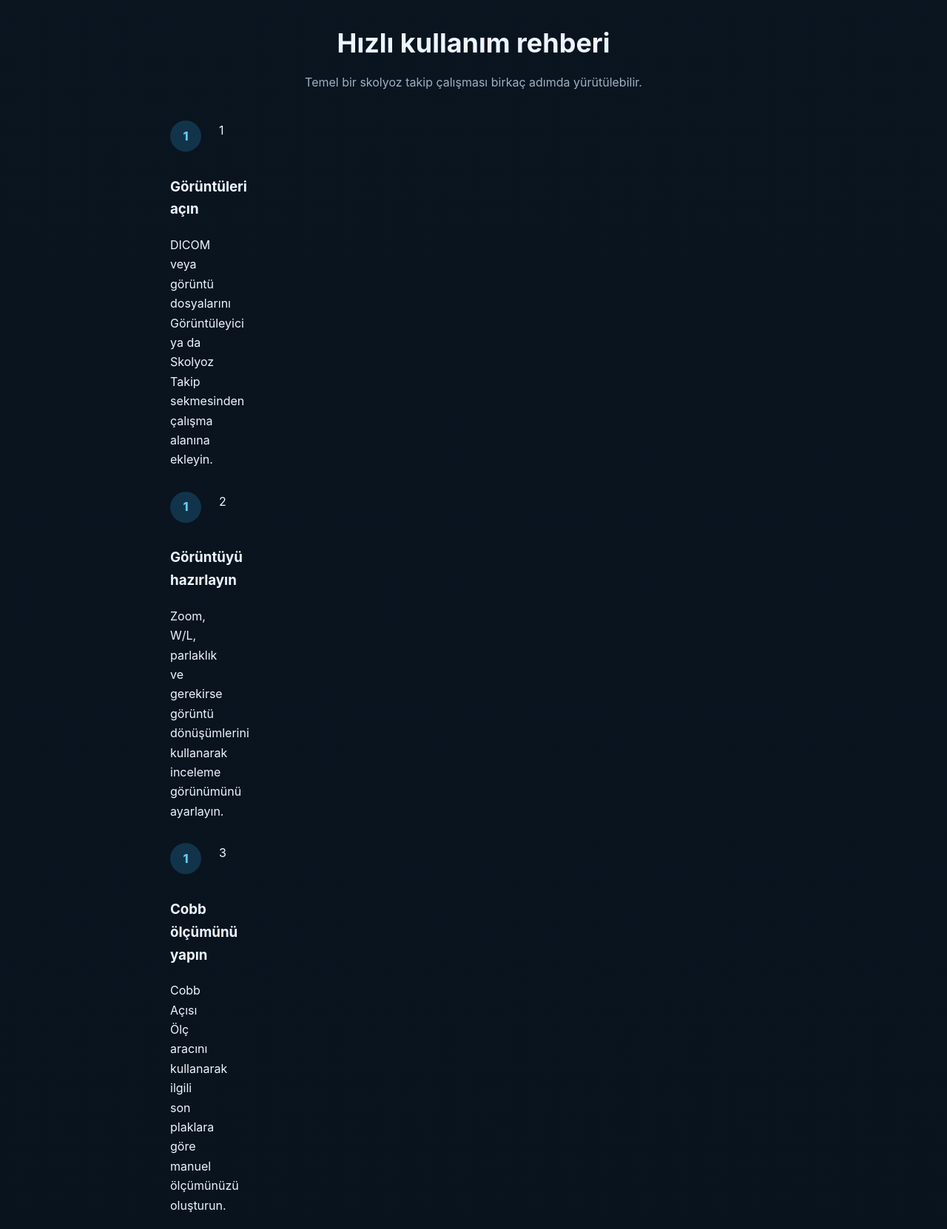
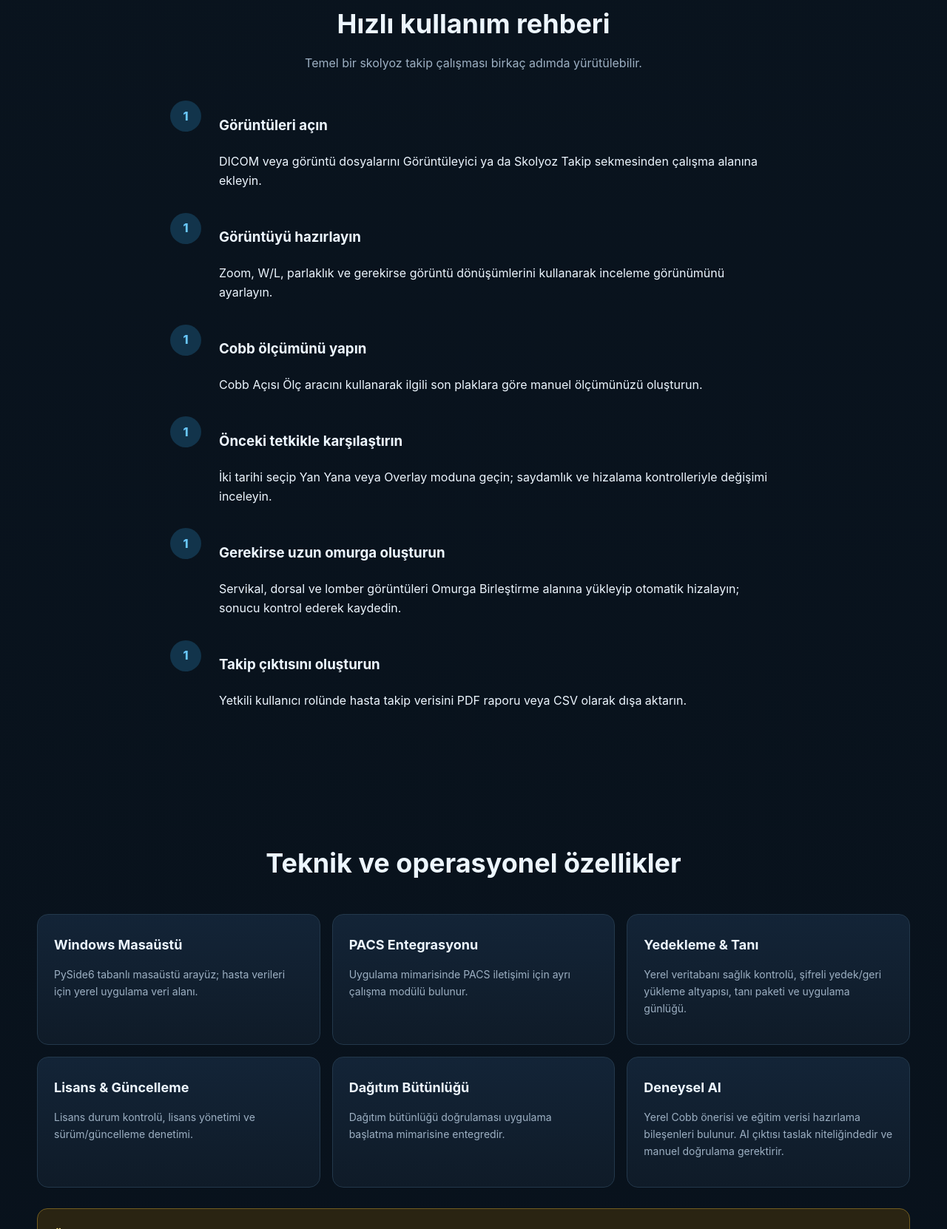
Before and after one commit to mryusufcan/scoliosis-followup-releases, a plain HTML site: page index.html in a window 1280 px wide. Shown: the part 4518-6180 px from the top of the page at 74% size. Drawn offline with Linux system fonts and the light colour scheme; no server answers.

Commit message:
Update index.html

```diff
--- a/index.html
+++ b/index.html
@@ -121,66 +121,15 @@ footer{border-top:1px solid var(--line);padding:34px 0 50px;color:var(--muted);t
 <div class="card"><h3>Hasta ve Kullanıcı Yönetimi</h3><p>Hasta kartı/yönetimi, kullanıcı yönetimi ve işlem geçmişi gibi organizasyon bileşenleri.</p></div>
 </div></div></section>
 
-<<section id="rehber">
-  <div class="wrap">
-    <div class="section-head">
-      <h2>Hızlı kullanım rehberi</h2>
-      <p>Temel bir skolyoz takip çalışması birkaç adımda yürütülebilir.</p>
-    </div>
-
-    <div style="max-width:820px;margin:auto">
-
-      <div class="step">
-        <div class="step-number">1</div>
-        <div>
-          <h3>Görüntüleri açın</h3>
-          <p>DICOM veya görüntü dosyalarını Görüntüleyici ya da Skolyoz Takip sekmesinden çalışma alanına ekleyin.</p>
-        </div>
-      </div>
-
-      <div class="step">
-        <div class="step-number">2</div>
-        <div>
-          <h3>Görüntüyü hazırlayın</h3>
-          <p>Zoom, W/L, parlaklık ve gerekirse görüntü dönüşümlerini kullanarak inceleme görünümünü ayarlayın.</p>
-        </div>
-      </div>
-
-      <div class="step">
-        <div class="step-number">3</div>
-        <div>
-          <h3>Cobb ölçümünü yapın</h3>
-          <p>Cobb Açısı Ölç aracını kullanarak ilgili son plaklara göre manuel ölçümünüzü oluşturun.</p>
-        </div>
-      </div>
-
-      <div class="step">
-        <div class="step-number">4</div>
-        <div>
-          <h3>Önceki tetkikle karşılaştırın</h3>
-          <p>İki tarihi seçip Yan Yana veya Overlay moduna geçin; saydamlık ve hizalama kontrolleriyle değişimi inceleyin.</p>
-        </div>
-      </div>
-
-      <div class="step">
-        <div class="step-number">5</div>
-        <div>
-          <h3>Gerekirse uzun omurga oluşturun</h3>
-          <p>Servikal, dorsal ve lomber görüntüleri Omurga Birleştirme alanına yükleyip otomatik hizalayın; sonucu kontrol ederek kaydedin.</p>
-        </div>
-      </div>
-
-      <div class="step">
-        <div class="step-number">6</div>
-        <div>
-          <h3>Takip çıktısını oluşturun</h3>
-          <p>Yetkili kullanıcı rolünde hasta takip verisini PDF raporu veya CSV olarak dışa aktarın.</p>
-        </div>
-      </div>
-
-    </div>
-  </div>
-</section>
+<section id="rehber"><div class="wrap"><div class="section-head"><h2>Hızlı kullanım rehberi</h2><p>Temel bir skolyoz takip çalışması birkaç adımda yürütülebilir.</p></div>
+<div style="max-width:820px;margin:auto">
+<div class="step"><div><h3>Görüntüleri açın</h3><p>DICOM veya görüntü dosyalarını Görüntüleyici ya da Skolyoz Takip sekmesinden çalışma alanına ekleyin.</p></div></div>
+<div class="step"><div><h3>Görüntüyü hazırlayın</h3><p>Zoom, W/L, parlaklık ve gerekirse görüntü dönüşümlerini kullanarak inceleme görünümünü ayarlayın.</p></div></div>
+<div class="step"><div><h3>Cobb ölçümünü yapın</h3><p>Cobb Açısı Ölç aracını kullanarak ilgili son plaklara göre manuel ölçümünüzü oluşturun.</p></div></div>
+<div class="step"><div><h3>Önceki tetkikle karşılaştırın</h3><p>İki tarihi seçip Yan Yana veya Overlay moduna geçin; saydamlık ve hizalama kontrolleriyle değişimi inceleyin.</p></div></div>
+<div class="step"><div><h3>Gerekirse uzun omurga oluşturun</h3><p>Servikal, dorsal ve lomber görüntüleri Omurga Birleştirme alanına yükleyip otomatik hizalayın; sonucu kontrol ederek kaydedin.</p></div></div>
+<div class="step"><div><h3>Takip çıktısını oluşturun</h3><p>Yetkili kullanıcı rolünde hasta takip verisini PDF raporu veya CSV olarak dışa aktarın.</p></div></div>
+</div></div></section>
 
 <section><div class="wrap">
 <div class="section-head"><h2>Teknik ve operasyonel özellikler</h2></div>
```
